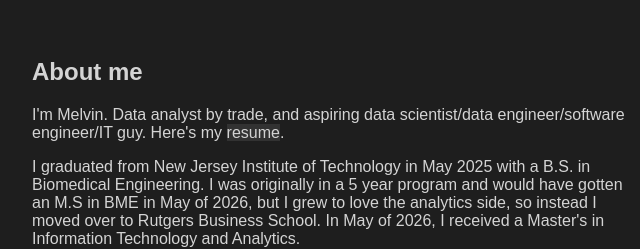
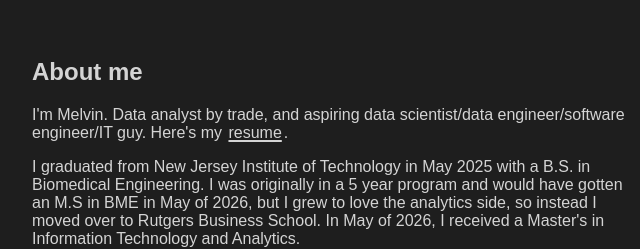
Before and after one commit to ms358/personal-site, a plain HTML site: page index.html in a window 1280 px wide. Shown: the top 249 px of the page, 308-948 px from the left. Drawn offline with Linux system fonts and the light colour scheme.

Commit message:
change link formatting

```diff
--- a/index.html
+++ b/index.html
@@ -14,8 +14,21 @@
 
 		a {
 			color: rgb(212, 212, 212);
-			text-decoration: none;
-			background-color: rgb(50, 50, 50);
+			text-decoration: underline;
+			text-decoration-thickness: 1.5px;
+			text-underline-offset: 0.15em;
+			background-color: transparent;
+			padding: 0 0.12em;
+			border-radius: 0.2em;
+			transition: color 0.2s ease, background-color 0.2s ease, box-shadow 0.2s ease, transform 0.2s ease;
+		}
+
+		a:hover,
+		a:focus-visible {
+			color: rgb(240, 245, 255);
+			background-color: rgba(79, 140, 255, 0.35);
+			box-shadow: inset 0 0 0 1px rgba(112, 170, 255, 0.8);
+			transform: translateY(-1px);
 		}
 
 		header,
```
